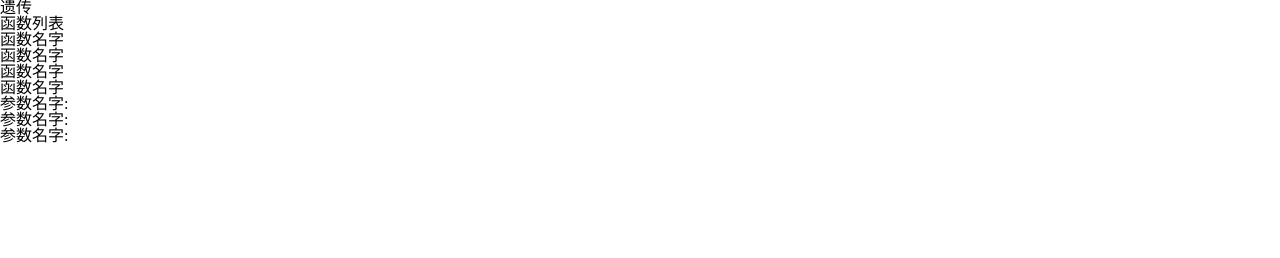
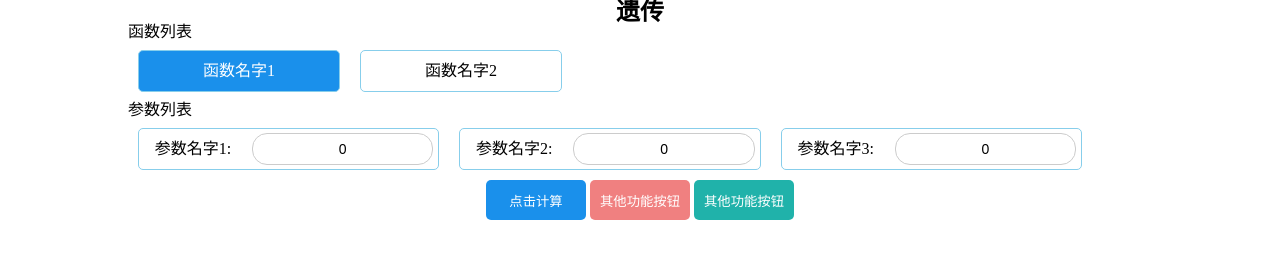
Before and after one commit to crossskyLi/geneticAlgorithm_javascript, a plain HTML site: page index.html in a window 1280 px wide. Drawn offline with nearby package versions, Linux system fonts and the light colour scheme.

Commit message:
简单布局

```diff
--- a/css/style.css
+++ b/css/style.css
@@ -20,30 +20,131 @@ time, mark, audio, video {
     font: inherit;
     vertical-align: baseline;
 }
+
 /* HTML5 display-role reset for older browsers */
 article, aside, details, figcaption, figure,
 footer, header, menu, nav, section {
     display: block;
 }
+
 body {
     line-height: 1;
     font-family: "Microsoft YaHei";
 }
+
 ol, ul {
     list-style: none;
 }
-h1,h2,h3,h4,h5,h6{
+
+h1, h2, h3, h4, h5, h6 {
     font-weight: normal;
 }
+
 blockquote, q {
     quotes: none;
 }
+
 blockquote:before, blockquote:after,
-q:before, q:after {content: '';content: none;}
-img,input{ border:none; font-size:0; vertical-align: top;}
-select{ border:none; outline: none;}
-a{ text-decoration:none; outline:none;}
-.clearfix:after{ content:"200B"; display:block; font-size:0; height:0; clear:both;}
-/*兼容IE6/7*/.clearfix:after{*zoom:1;}
+q:before, q:after {
+    content: '';
+    content: none;
+}
+
+img, input {
+    border: none;
+    font-size: 0;
+    vertical-align: top;
+}
+
+select {
+    border: none;
+    outline: none;
+}
+
+a {
+    text-decoration: none;
+    outline: none;
+}
+
+.clearfix:after {
+    content: "200B";
+    display: block;
+    font-size: 0;
+    height: 0;
+    clear: both;
+}
+
+/*兼容IE6/7*/
+.clearfix:after {
+    *zoom: 1;
+}
 
 /*---------------------- 兼容End -----------------------*/
+h1 {
+    text-align: center;
+    font-size: 24px;
+    font-weight: bold;
+}
+
+#main {
+    width: 80%;
+    margin: 0 auto;
+}
+
+ul {
+    width: 100%;
+    min-height: 40px;
+}
+
+ul li {
+    min-width: 200px;
+    float: left;
+    text-align: center;
+    border: 1px solid skyblue;
+    border-radius: 5px;
+    margin: 10px;
+    height: 40px;
+    line-height: 40px;
+    font-size: 16px;
+}
+
+.method-list ul li.active {
+    background: #1a90eb;
+    color: #fff;
+}
+.param-list ul li input {
+    width: 50%;
+    height: 30px;
+    border-radius: 15px;
+    line-height: 30px;
+    border: 1px solid #ccc;
+    padding: 0 15px;
+    text-align: center;
+    margin: 4px 5px ;
+    float: right;
+    font-size: 14px;
+    display: inline-block;
+    outline: none;
+}
+.btn-list{
+    width: 100%;
+    text-align: center;
+    height: 40px;
+    line-height: 40px;
+}
+.btn-list button{
+    display: inline-block;
+    outline: none;
+    min-width: 100px;
+    border-radius: 5px;
+    border: none;
+    height: 40px;
+    color: #fff;
+    background: #1a90eb;
+}
+button.pink {
+    background: lightcoral;
+}
+button.green {
+    background: lightseagreen;
+}
--- a/index.html
+++ b/index.html
@@ -8,21 +8,23 @@
 </head>
 <body>
     <h1>遗传</h1>
+    <div id="main">
         <div class="method-list">
             <h3>函数列表</h3>
-        <ul>
-            <li>函数名字</li>
-            <li>函数名字</li>
-            <li>函数名字</li>
-            <li>函数名字</li>
+            <ul class="clearfix">
+                <li :class="{active:item.isActive}" v-for="item in methodList" @click = 'getActiveMethod(item)'>{{item.name}}</li>
             </ul>
         </div>
         <div class="param-list">
-        <ul>
-            <li>参数名字:<input type="number"></li>
-            <li>参数名字:<input type="number"></li>
-            <li>参数名字:<input type="number"></li>
+            <h3>参数列表</h3>
+            <ul class="clearfix">
+                <li v-for="item in paramList">{{item.name}}:<input type="text" v-model="item.value"></li>
             </ul>
+        </div>
+        <div class="btn-list">
+            <button @click = 'calculate'> 点击计算 </button>
+            <button class="pink" @click = 'calculate'> 其他功能按钮 </button>
+            <button class="green"  @click='calculate'> 其他功能按钮</button>
         </div>
         <div class="chart-list">
             <div class="chart">
@@ -32,7 +34,8 @@
 
             </div>
         </div>
+    </div>
 </body>
 </html>
-<script src="node_modules/jquery/dist/jquery.js"></script>
+<script src="node_modules/vue/dist/vue.js"></script>
 <script src="js/index.js"></script>
--- a/js/index.js
+++ b/js/index.js
@@ -0,0 +1,39 @@
+var app = new Vue({
+    el: '#main',
+    data: {
+        methodList: [
+            {
+                name: '函数名字1',
+                isActive: true,
+                method: function () {
+                    return 1
+                }
+            },
+            {
+                name: '函数名字2',
+                isActive: false,
+                method: function () {
+                    return 2
+                }
+            }
+        ],
+        activeMethod: {},
+        paramList :[
+            {name:'参数名字1',value:0},
+            {name:'参数名字2',value:0},
+            {name:'参数名字3',value:0}
+        ]
+    },
+    methods: {
+        getActiveMethod: function (item) {
+            this.activeMethod = item;
+            this.methodList.forEach(function (t) {
+                t.isActive = false
+            });
+            item.isActive = true;
+        },
+        calculate:function () {
+            alert('开始计算')
+        }
+    }
+})
```
Also changed, not shown: 1 other file. Lines whose indentation alone changed are shown as unchanged.
